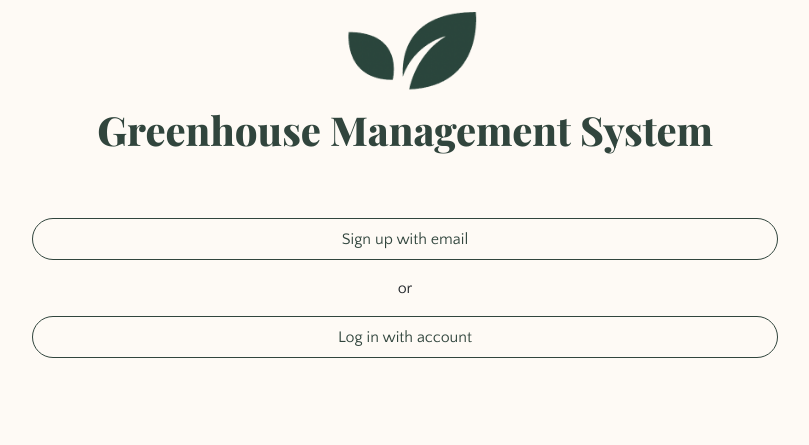
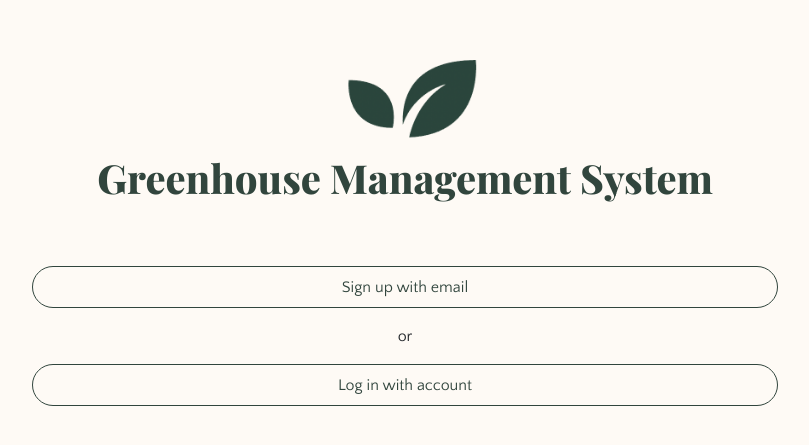
Before and after one commit to luanakimley/GreenhouseManagementSystem, a Flask app: page / in a window 1280 px wide. Shown: the top 445 px of the page, without its empty margins (235-1044 px from the left). Run offline with Flask 2, Linux system fonts and the light colour scheme; some libraries are stand-ins or nearby versions; some web fonts are replaced.

Commit message:
:lipstick: Add margin in entry page

```diff
--- a/webserver/templates/entry.html
+++ b/webserver/templates/entry.html
@@ -1,6 +1,6 @@
 {% extends "layout.html" %}
 {% block body %}
-<div class="h-100 d-flex align-items-center">
+<div class="d-flex align-items-center mt-5">
     <div class="d-grid gap-2 col-7 mx-auto text-center">
         <img class="logo mx-auto" src="/static/images/evergreens_logo.png" alt="Evergreens Logo">
         <h1>Greenhouse Management System</h1>
```
